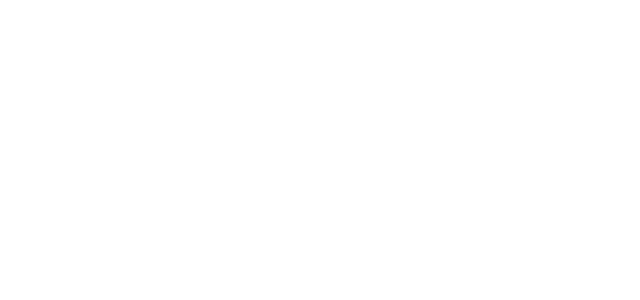
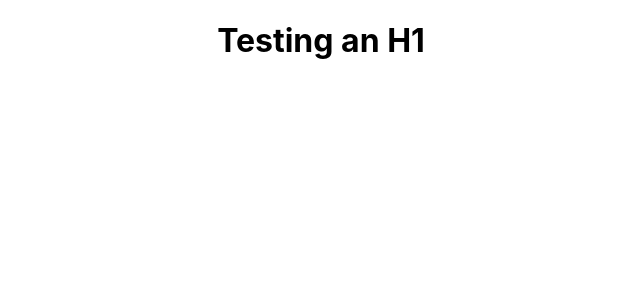
Before and after one commit to BoydBLever/Glick, a React (Create React App) app in the folder client/: page / in a window 1280 px wide. Shown: the top 300 px of the page, without its empty margins (319-959 px from the left). Built offline with nearby package versions, Linux system fonts and the light colour scheme.

Commit message:
changed header

```diff
--- a/client/src/App.js
+++ b/client/src/App.js
@@ -4,7 +4,7 @@ import './App.css';
 function App() {
   return (
     <div className="App">
-
+      <h1>Testing an H1</h1>
     </div>
   );
 }
```
